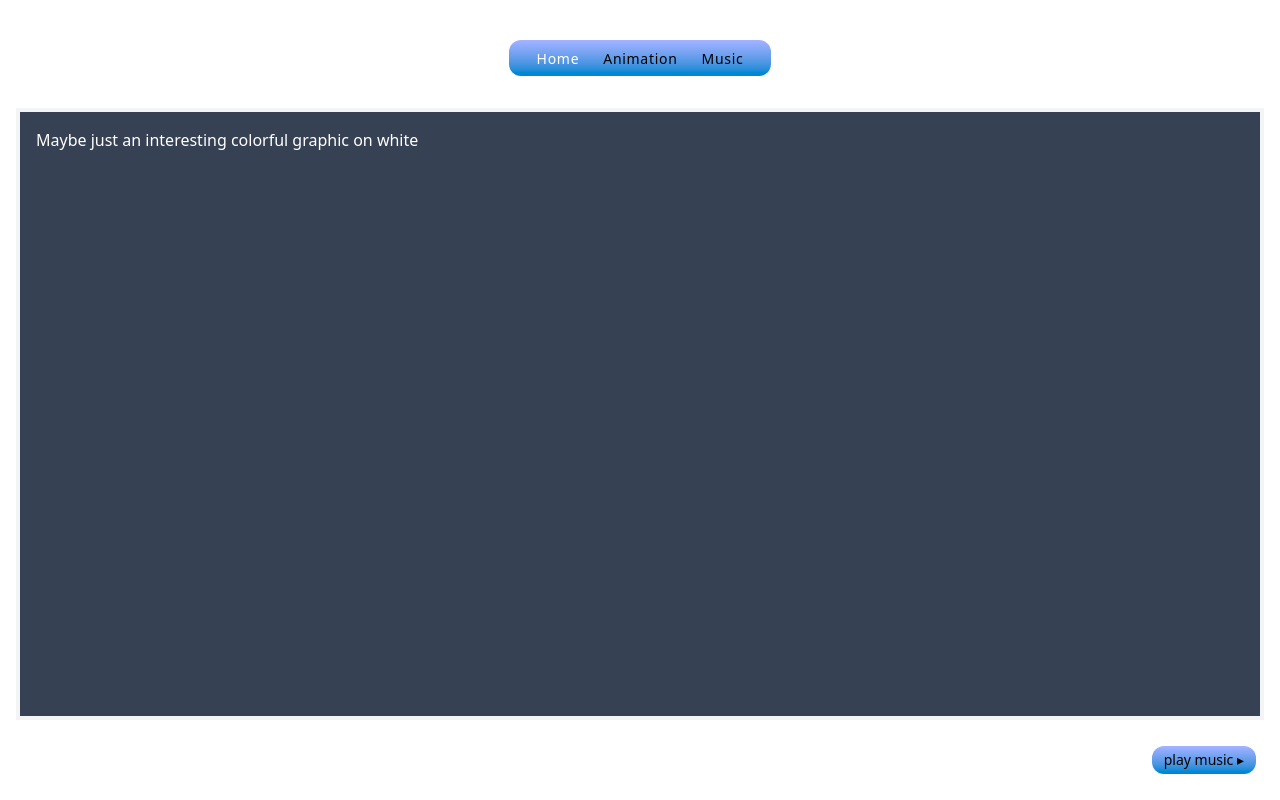
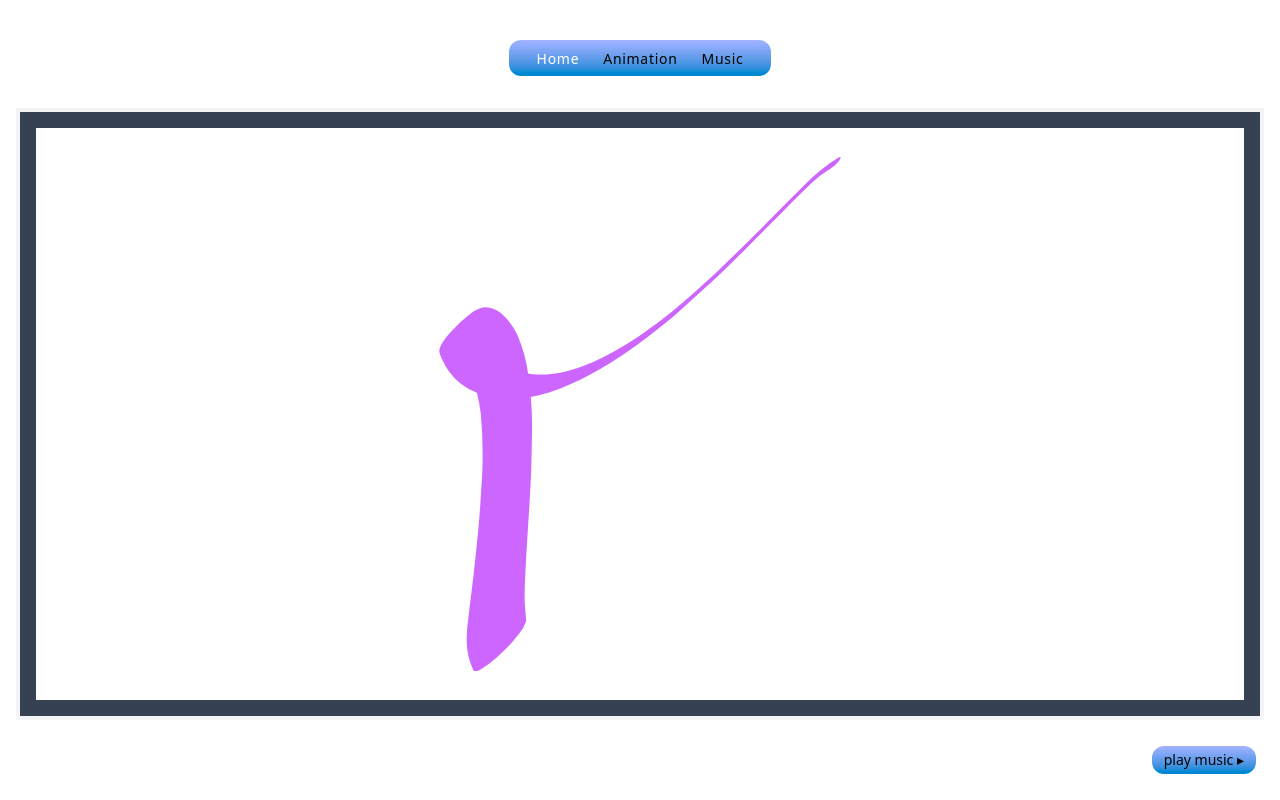
Before and after one commit to ofsound/vue-portfolio, a Vue app: page / in a window 1280 px wide. Built offline with nearby package versions, Linux system fonts and the light colour scheme.

Commit message:
Adding some assets

```diff
--- a/src/views/AnimationView.vue
+++ b/src/views/AnimationView.vue
@@ -18,5 +18,3 @@
     </div>
   </section>
 </template>
-
-<style scoped></style>
--- a/src/views/HomeView.vue
+++ b/src/views/HomeView.vue
@@ -1,5 +1,7 @@
 <script setup lang="ts"></script>
 
 <template>
-  <p class="text-white">Maybe just an interesting colorful graphic on white</p>
+  <div class="flex h-full items-center justify-center bg-white">
+    <img class="max-h-9/10 w-6/10" src="@/assets/two.svg" />
+  </div>
 </template>
```
Also changed, not shown: src/assets/two.svg (added).
